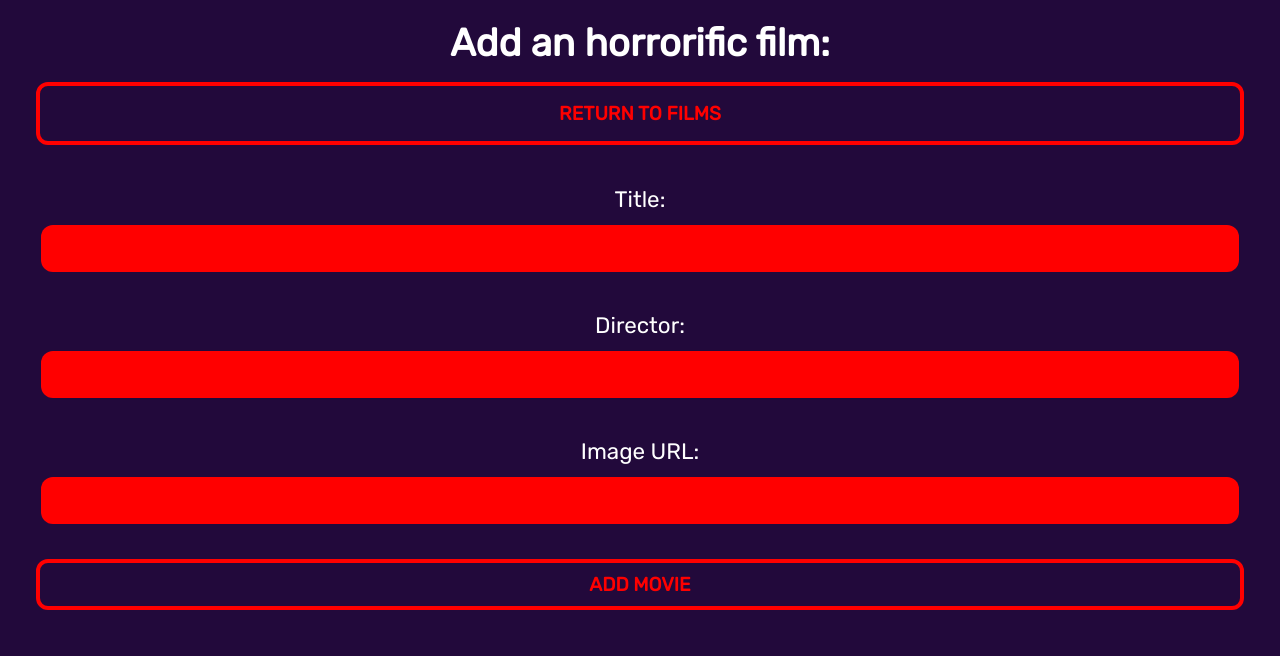
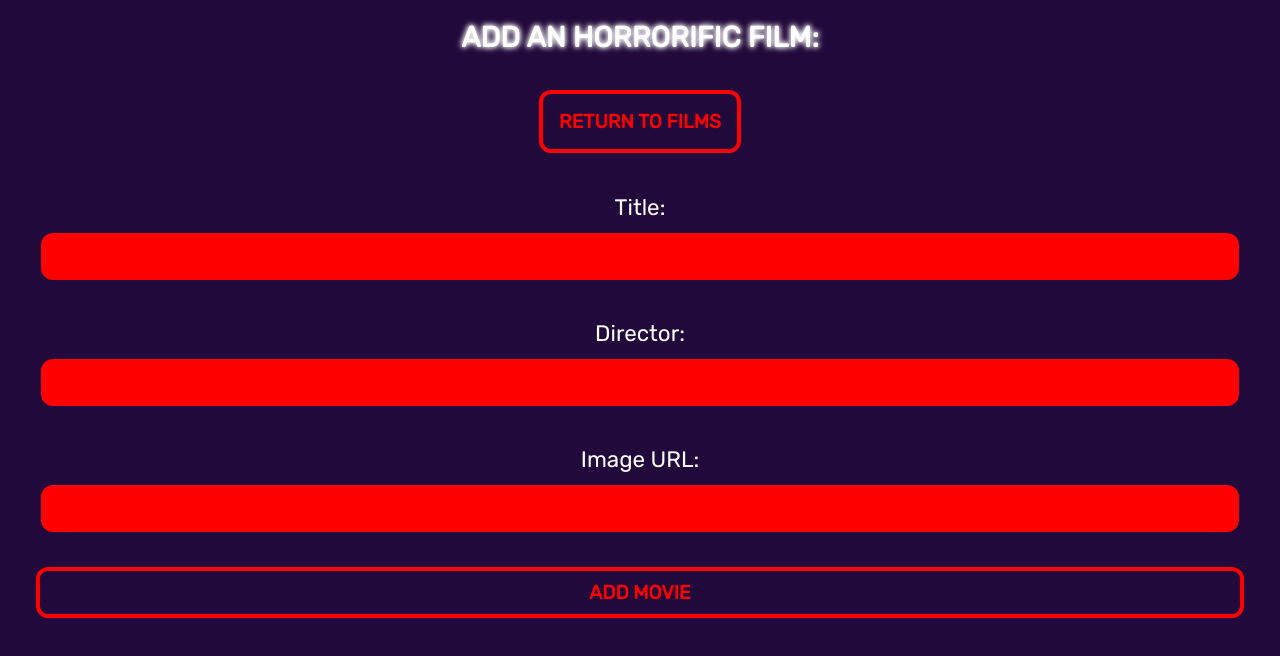
Before and after one commit to Horosh97/202309-w9ch1-Daniel-Andreu, a React (Vite) app: page /new in a window 1280 px wide. Shown: the top 656 px of the page. Built offline with nearby package versions, Linux system fonts and the light colour scheme; no server answers.

Commit message:
Add styles to NewMoviePage

```diff
--- a/src/pages/NewMoviePage/NewMoviePage.tsx
+++ b/src/pages/NewMoviePage/NewMoviePage.tsx
@@ -34,7 +34,7 @@ const NewMoviePage = (): React.ReactElement => {
         type="button"
         actionOnClick={() => navigate("/films")}
       />
-      <main>
+      <main className="new-page__main">
         <MovieForm actionOnSubmit={addMovieOnSubmit} />
       </main>
     </NewMoviePageStyled>
--- a/src/pages/NewMoviePage/NewMoviePageStyled.ts
+++ b/src/pages/NewMoviePage/NewMoviePageStyled.ts
@@ -5,19 +5,32 @@ const NewMoviePageStyled = styled.div`
   flex-wrap: wrap;
   flex-direction: column;
   justify-content: center;
-  padding: 0 16px;
+  align-items: center;
   background-color: ${({ theme }) => theme.colors.backgroundColor};
+  margin-left: 16px;
+  margin-right: 16px;
+
   .new-page {
     &__title {
       padding: 20px 0 0 0;
+      margin-bottom: 20px;
       color: ${({ theme }) => theme.colors.mainColor};
-      font-size: 2.4rem;
+      font-size: 1.8rem;
       text-align: center;
+      text-transform: uppercase;
+      text-shadow:
+        0px 0px 5px #fff,
+        0px 0px 7px #fff;
     }
 
     &__button {
-      margin: 16px 20px;
+      margin-top: 16px;
+      margin-bottom: 16px;
       padding: 16px;
+    }
+
+    &__main {
+      width: 100%;
     }
   }
 `;
```
